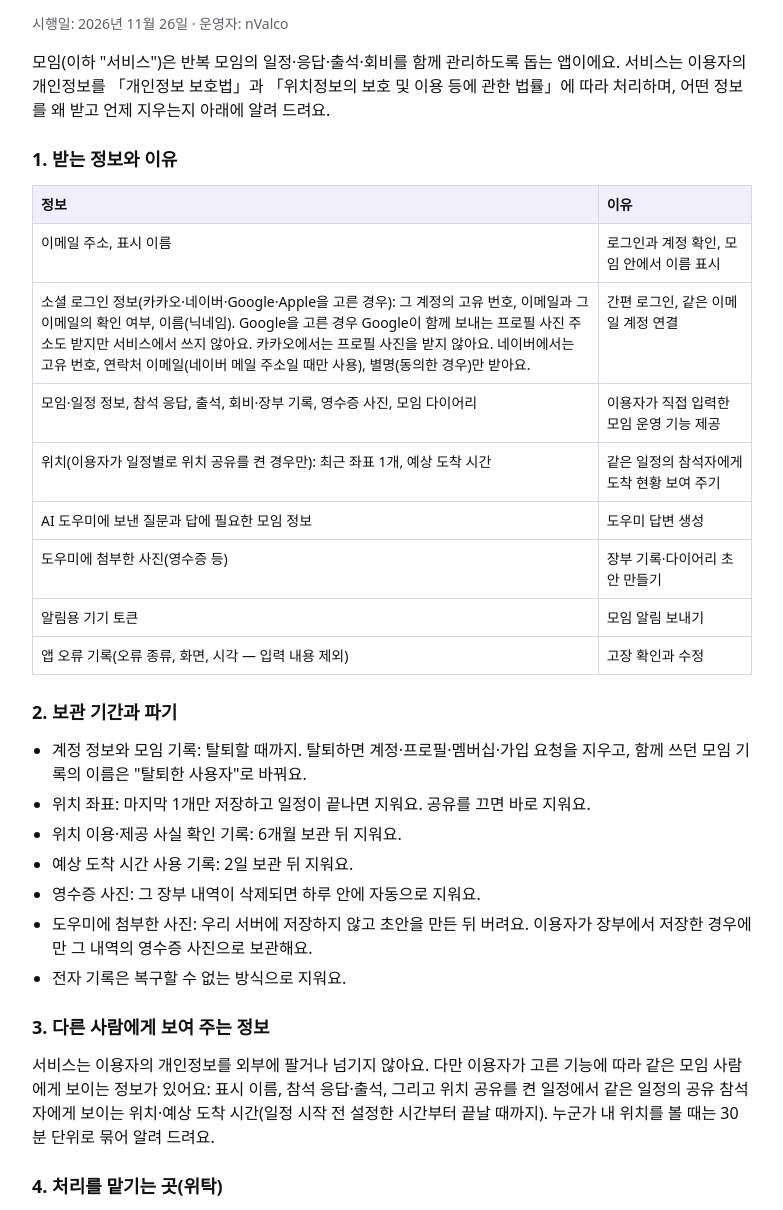
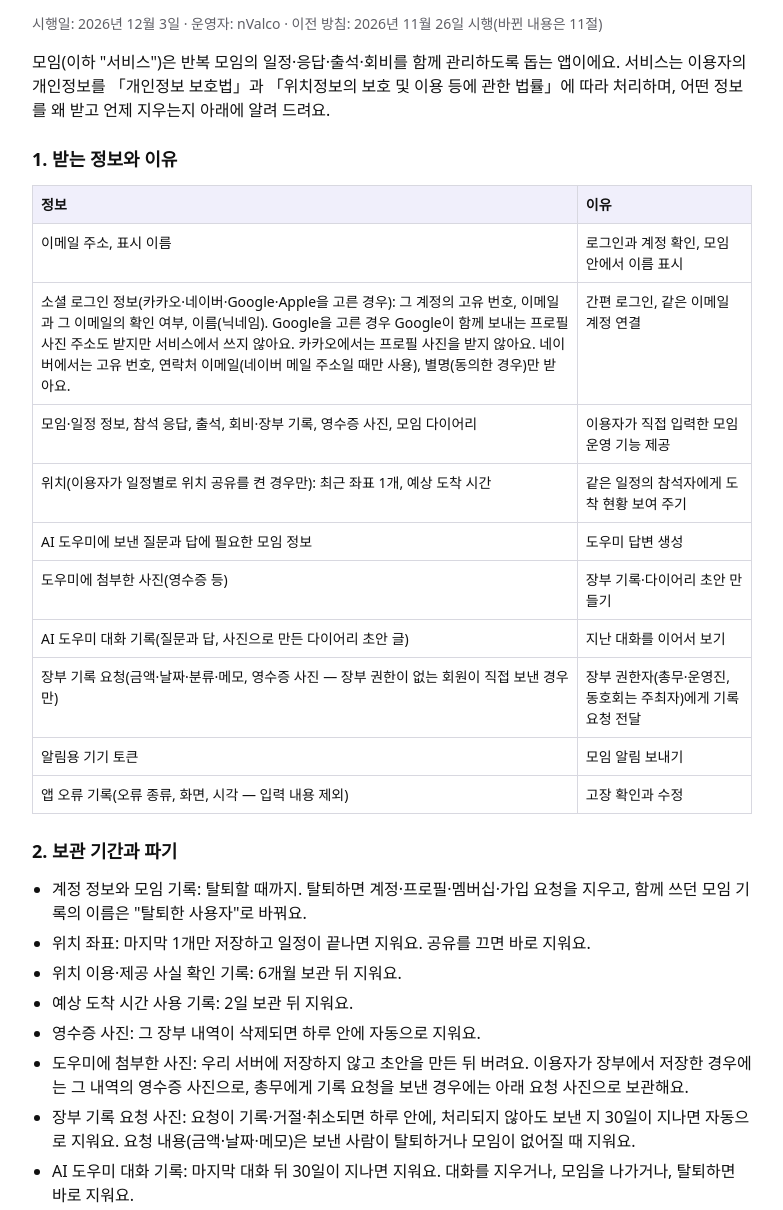
Before and after one commit to nValco/moim-invite, a plain HTML site: page privacy.html in a window 1280 px wide. Shown: the part 88-1298 px from the top of the page, without its empty margins (248-1031 px from the left). Drawn offline with Linux system fonts and the light colour scheme.

Commit message:
privacy: 장부 기록 요청·도우미 대화 기록 보관 추가, 시행일 2026-12-03 (moim-app 46ce27b)

```diff
--- a/privacy.html
+++ b/privacy.html
@@ -17,7 +17,7 @@ OpenAI: https://developers.openai.com/api/docs/guides/your-data
 Resend: https://resend.com/security
 -->
 <h1>모임 개인정보 처리방침</h1>
-<p class="meta">시행일: 2026년 11월 26일 · 운영자: nValco</p>
+<p class="meta">시행일: 2026년 12월 3일 · 운영자: nValco · 이전 방침: 2026년 11월 26일 시행(바뀐 내용은 11절)</p>
 <p>모임(이하 "서비스")은 반복 모임의 일정·응답·출석·회비를 함께 관리하도록 돕는 앱이에요. 서비스는 이용자의 개인정보를 「개인정보 보호법」과 「위치정보의 보호 및 이용 등에 관한 법률」에 따라 처리하며, 어떤 정보를 왜 받고 언제 지우는지 아래에 알려 드려요.</p>
 
 <section>
@@ -31,6 +31,8 @@ Resend: https://resend.com/security
 <tr><td>위치(이용자가 일정별로 위치 공유를 켠 경우만): 최근 좌표 1개, 예상 도착 시간</td><td>같은 일정의 참석자에게 도착 현황 보여 주기</td></tr>
 <tr><td>AI 도우미에 보낸 질문과 답에 필요한 모임 정보</td><td>도우미 답변 생성</td></tr>
 <tr><td>도우미에 첨부한 사진(영수증 등)</td><td>장부 기록·다이어리 초안 만들기</td></tr>
+<tr><td>AI 도우미 대화 기록(질문과 답, 사진으로 만든 다이어리 초안 글)</td><td>지난 대화를 이어서 보기</td></tr>
+<tr><td>장부 기록 요청(금액·날짜·분류·메모, 영수증 사진 — 장부 권한이 없는 회원이 직접 보낸 경우만)</td><td>장부 권한자(총무·운영진, 동호회는 주최자)에게 기록 요청 전달</td></tr>
 <tr><td>알림용 기기 토큰</td><td>모임 알림 보내기</td></tr>
 <tr><td>앱 오류 기록(오류 종류, 화면, 시각 — 입력 내용 제외)</td><td>고장 확인과 수정</td></tr>
 </tbody>
@@ -45,14 +47,16 @@ Resend: https://resend.com/security
 <li>위치 이용·제공 사실 확인 기록: 6개월 보관 뒤 지워요.</li>
 <li>예상 도착 시간 사용 기록: 2일 보관 뒤 지워요.</li>
 <li>영수증 사진: 그 장부 내역이 삭제되면 하루 안에 자동으로 지워요.</li>
-<li>도우미에 첨부한 사진: 우리 서버에 저장하지 않고 초안을 만든 뒤 버려요. 이용자가 장부에서 저장한 경우에만 그 내역의 영수증 사진으로 보관해요.</li>
+<li>도우미에 첨부한 사진: 우리 서버에 저장하지 않고 초안을 만든 뒤 버려요. 이용자가 장부에서 저장한 경우에는 그 내역의 영수증 사진으로, 총무에게 기록 요청을 보낸 경우에는 아래 요청 사진으로 보관해요.</li>
+<li>장부 기록 요청 사진: 요청이 기록·거절·취소되면 하루 안에, 처리되지 않아도 보낸 지 30일이 지나면 자동으로 지워요. 요청 내용(금액·날짜·메모)은 보낸 사람이 탈퇴하거나 모임이 없어질 때 지워요.</li>
+<li>AI 도우미 대화 기록: 마지막 대화 뒤 30일이 지나면 지워요. 대화를 지우거나, 모임을 나가거나, 탈퇴하면 바로 지워요.</li>
 <li>전자 기록은 복구할 수 없는 방식으로 지워요.</li>
 </ul>
 </section>
 
 <section>
 <h2>3. 다른 사람에게 보여 주는 정보</h2>
-<p>서비스는 이용자의 개인정보를 외부에 팔거나 넘기지 않아요. 다만 이용자가 고른 기능에 따라 같은 모임 사람에게 보이는 정보가 있어요: 표시 이름, 참석 응답·출석, 그리고 위치 공유를 켠 일정에서 같은 일정의 공유 참석자에게 보이는 위치·예상 도착 시간(일정 시작 전 설정한 시간부터 끝날 때까지). 누군가 내 위치를 볼 때는 30분 단위로 묶어 알려 드려요.</p>
+<p>서비스는 이용자의 개인정보를 외부에 팔거나 넘기지 않아요. 다만 이용자가 고른 기능에 따라 같은 모임 사람에게 보이는 정보가 있어요: 표시 이름, 참석 응답·출석, 그리고 위치 공유를 켠 일정에서 같은 일정의 공유 참석자에게 보이는 위치·예상 도착 시간(일정 시작 전 설정한 시간부터 끝날 때까지). 누군가 내 위치를 볼 때는 30분 단위로 묶어 알려 드려요. 장부 기록 요청을 보내면 요청 내용과 사진은 보낸 사람과 그 모임의 장부 권한자(총무·운영진, 동호회는 주최자)만 볼 수 있어요. 도우미 대화 기록은 본인만 볼 수 있어요.</p>
 </section>
 
 <section>
@@ -117,6 +121,13 @@ Resend: https://resend.com/security
 <h2>10. 바뀔 때</h2>
 <p>이 방침이 바뀌면 시행 7일 전에 앱과 이 페이지로 알려 드려요.</p>
 </section>
+
+<section>
+<h2>11. 바뀐 내용</h2>
+<ul>
+<li>2026년 12월 3일 시행: 장부 기록 요청(요청 내용·영수증 사진)과 AI 도우미 대화 기록의 수집 이유·보관 기간·볼 수 있는 사람을 1·2·3절에 추가했어요.</li>
+</ul>
+</section>
 </main>
 </body>
 </html>
```
